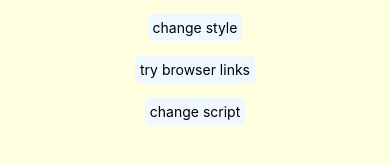
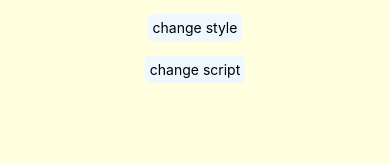
Before and after one commit to idealdev00000/WebView-ReactNative, a React Native app in the folder demo/: screen / in a window 390 px wide. Shown: the part 142-306 px from the top of the page. Built offline with nearby package versions, Linux system fonts and the light colour scheme.

Commit message:
clean up code style for demo

```diff
--- a/demo/App.js
+++ b/demo/App.js
@@ -2,14 +2,7 @@
 
 import React, { Component } from 'react';
 
-import {
-  ScrollView,
-  StyleSheet,
-  Text,
-  TouchableOpacity,
-  Platform,
-  Linking
-} from 'react-native';
+import { ScrollView, StyleSheet, Text, TouchableOpacity, Platform, Linking } from 'react-native';
 
 import AutoHeightWebView from 'react-native-autoheight-webview';
 
@@ -20,7 +13,6 @@
   autoWidthHtml0,
   autoWidthHtml1,
   autoWidthScript,
-  autoDetectLinkHtml,
   autoDetectLinkScript,
   style0,
   inlineBodyStyle
@@ -31,7 +23,7 @@
     super(props);
     this.state = {
       heightHtml: autoHeightHtml0,
-      heightScript: null,
+      heightScript: autoDetectLinkScript,
       heightStyle: null,
       heightSize: {
         height: 0,
@@ -49,42 +41,23 @@
 
   changeSource = () => {
     this.setState(prevState => ({
-      widthHtml:
-        prevState.widthHtml === autoWidthHtml0
-          ? autoWidthHtml1
-          : autoWidthHtml0,
-      heightHtml:
-        prevState.heightHtml === autoHeightHtml0
-          ? autoHeightHtml1
-          : autoHeightHtml0
+      widthHtml: prevState.widthHtml === autoWidthHtml0 ? autoWidthHtml1 : autoWidthHtml0,
+      heightHtml: prevState.heightHtml === autoHeightHtml0 ? autoHeightHtml1 : autoHeightHtml0
     }));
   };
 
   changeStyle = () => {
     this.setState(prevState => ({
-      widthStyle:
-        prevState.widthStyle == inlineBodyStyle
-          ? style0 + inlineBodyStyle
-          : inlineBodyStyle,
+      widthStyle: prevState.widthStyle == inlineBodyStyle ? style0 + inlineBodyStyle : inlineBodyStyle,
       heightStyle: prevState.heightStyle == null ? style0 : null
     }));
   };
 
   changeScript = () => {
     this.setState(prevState => ({
-      widthScript:
-        prevState.widthScript !== autoWidthScript ? autoWidthScript : null,
+      widthScript: prevState.widthScript !== autoWidthScript ? autoWidthScript : null,
       heightScript:
-        prevState.heightScript !== autoHeightScript ? autoHeightScript : null
-    }));
-  };
-
-  changeTryBrowser = () => {
-    this.setState(_ => ({
-      widthHtml: autoWidthHtml0,
-      heightHtml: autoDetectLinkHtml,
-      widthScript: autoDetectLinkScript,
-      heightScript: autoDetectLinkScript
+        prevState.heightScript !== autoDetectLinkScript ? autoDetectLinkScript : autoHeightScript + autoDetectLinkScript
     }));
   };
 
@@ -108,7 +81,8 @@
         contentContainerStyle={{
           justifyContent: 'center',
           alignItems: 'center'
-        }}>
+        }}
+      >
         <AutoHeightWebView
           customStyle={heightStyle}
           onError={() => console.log('height on error')}
@@ -124,22 +98,19 @@
           customScript={heightScript}
           onMessage={event => {
             console.log('onMessage', event.nativeEvent.data);
-            let { data } = event.nativeEvent;
-
+            const { data } = event.nativeEvent;
+            let messageData;
             // maybe parse stringified JSON
             try {
-              data = JSON.parse(data);
+              messageData = JSON.parse(data);
             } catch (e) {
               console.log(e.message);
             }
-
-            if (typeof data === 'object') {
-              const { url } = data;
+            if (typeof messageData === 'object') {
+              const { url } = messageData;
               // check if this message concerns us
               if (url && url.startsWith('http')) {
-                Linking.openURL(url).catch(err =>
-                  console.error('An error occurred', err)
-                );
+                Linking.openURL(url).catch(error => console.error('An error occurred', error));
               }
             }
           }}
@@ -148,11 +119,7 @@
           height: {heightSize.height}, width: {heightSize.width}
         </Text>
         <AutoHeightWebView
-          baseUrl={
-            Platform.OS === 'android'
-              ? 'file:///android_asset/webAssets/'
-              : 'webAssets/'
-          }
+          baseUrl={Platform.OS === 'android' ? 'file:///android_asset/webAssets/' : 'webAssets/'}
           style={{
             marginTop: 15
           }}
@@ -186,12 +153,7 @@
         <TouchableOpacity onPress={this.changeStyle} style={styles.button}>
           <Text>change style</Text>
         </TouchableOpacity>
-        <TouchableOpacity onPress={this.changeTryBrowser} style={styles.button}>
-          <Text>try browser links</Text>
-        </TouchableOpacity>
-        <TouchableOpacity
-          onPress={this.changeScript}
-          style={[styles.button, { marginBottom: 100 }]}>
+        <TouchableOpacity onPress={this.changeScript} style={[styles.button, { marginBottom: 100 }]}>
           <Text>change script</Text>
         </TouchableOpacity>
       </ScrollView>
--- a/demo/config.js
+++ b/demo/config.js
@@ -1,6 +1,6 @@
 'use strict';
 
-const autoHeightHtml0 = `<p style="font-weight: 400;font-style: normal;font-size: 21px;line-height: 1.58;letter-spacing: -.003em;">Tags are great for describing the essence of your story in a single word or phrase, but stories are rarely about a single thing. <span style="background-color: transparent !important;background-image: linear-gradient(to bottom, rgba(146, 249, 190, 1), rgba(146, 249, 190, 1));">If I pen a story about moving across the country to start a new job in a car with my husband, two cats, a dog, and a tarantula, I wouldn't only tag the piece with "moving". I’d also use the tags "pets", "marriage", "career change", and "travel tips".</span></p>`;
+const autoHeightHtml0 = `<p style="font-weight: 400;font-style: normal;font-size: 21px;line-height: 1.58;letter-spacing: -.003em;"><a href="https://github.com/iou90/react-native-autoheight-webview">Tags</a> are great for describing the essence of your story in a single word or phrase, but stories are rarely about a single thing. <span style="background-color: transparent !important;background-image: linear-gradient(to bottom, rgba(146, 249, 190, 1), rgba(146, 249, 190, 1));">If I pen a story about moving across the country to start a new job in a car with my husband, two cats, a dog, and a tarantula, I wouldn't only tag the piece with "moving". I’d also use the <a href="http://x-squad.com">tags</a> "pets", "marriage", "career change", and "travel tips".</span></p>`;
 
 const autoHeightHtml1 = `Tags are great for describing the essence of your story in a single word or phrase, but stories are rarely about a single thing. If I pen a story about moving across the country to start a new job in a car with my husband, two cats, a dog, and a tarantula, I wouldn’t only tag the piece with "moving".`;
 
@@ -22,6 +22,17 @@
     body {
         display: inline-block;
     }
+`;
+
+
+//https://medium.com/@elhardoum/opening-external-links-in-browser-in-react-native-webview-18fe6a66312a
+const autoDetectLinkScript = `
+!function(){
+  function isUrl(str){
+    return str.startsWith('http');
+  }
+  var e=function(e,n,t){if(n=n.replace(/^on/g,""),"addEventListener"in window)e.addEventListener(n,t,!1);else if("attachEvent"in window)e.attachEvent("on"+n,t);else{var o=e["on"+n];e["on"+n]=o?function(e){o(e),t(e)}:t}return e},n=document.querySelectorAll("a[href]");if(n)for(var t in n)n.hasOwnProperty(t)&&e(n[t],"onclick",function(e){!isUrl(this.href)||(e.preventDefault(),window.postMessage(JSON.stringify({url:this.href})))})
+}();
 `;
 
 const autoHeightScript = `
@@ -54,23 +65,6 @@
 document.head.appendChild(styleElement);
 `;
 
-const autoDetectLinkHtml = `
-  <p style="font-weight: 400;font-style: normal;font-size: 21px;line-height: 1.58;letter-spacing: -.003em;">
-      <a href="https://github.com/iou90/react-native-autoheight-webview">Tags</a> are great for describing the essence of your story in a single word or phrase, but stories are rarely about a single thing.
-      <span style="background-color: transparent !important;background-image: linear-gradient(to bottom, rgba(146, 249, 190, 1), rgba(146, 249, 190, 1));">If I pen a story about moving across the country to start a new job in a car with my husband, two cats, a dog, and a tarantula, I wouldn't only tag the piece with "moving". I’d also use the <a href="http://x-squad.com">tags</a> "pets", "marriage", "career change", and "travel tips".</span>
-  </p>
-`;
-
-//https://medium.com/@elhardoum/opening-external-links-in-browser-in-react-native-webview-18fe6a66312a
-const autoDetectLinkScript = `
-!function(){
-  function isUrl(str){
-    return str.startsWith('http');
-  }
-  var e=function(e,n,t){if(n=n.replace(/^on/g,""),"addEventListener"in window)e.addEventListener(n,t,!1);else if("attachEvent"in window)e.attachEvent("on"+n,t);else{var o=e["on"+n];e["on"+n]=o?function(e){o(e),t(e)}:t}return e},n=document.querySelectorAll("a[href]");if(n)for(var t in n)n.hasOwnProperty(t)&&e(n[t],"onclick",function(e){!isUrl(this.href)||(e.preventDefault(),window.postMessage(JSON.stringify({url:this.href})))})
-}();
-`;
-
 export {
   autoHeightHtml0,
   autoHeightHtml1,
@@ -80,6 +74,5 @@
   autoWidthHtml1,
   autoWidthScript,
   inlineBodyStyle,
-  autoDetectLinkHtml,
   autoDetectLinkScript
 };
```
